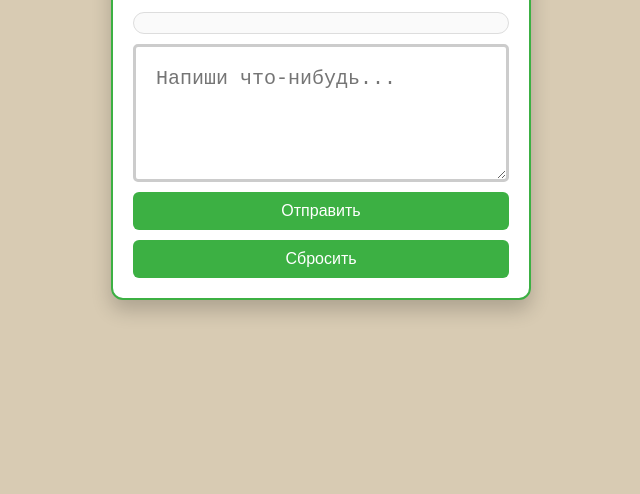
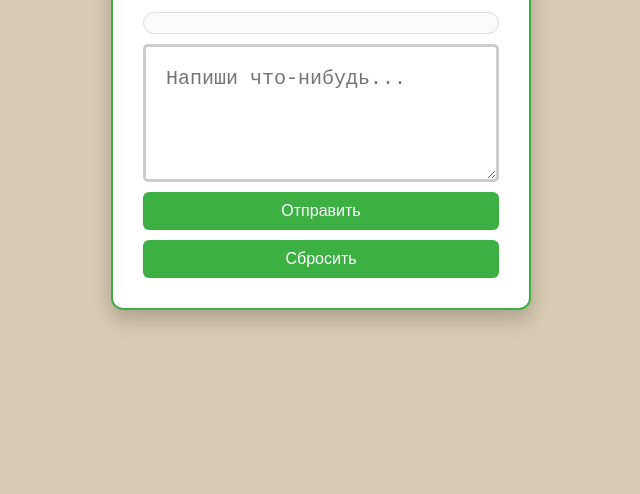
Before and after one commit to Tofik-San/tofgreen-chat, a website: page public/index.html in a window 1280 px wide. Shown: the part 306-800 px from the top of the page, without its empty margins (319-959 px from the left). Drawn offline with Linux system fonts and the light colour scheme.

Commit message:
Update style.css

```diff
--- a/public/style.css
+++ b/public/style.css
@@ -14,8 +14,8 @@ body {
     background-color: #fff;
     border: 2px solid #3cb043;
     border-radius: 12px;
-    padding: 20px;
-    width: 50vw;
+    padding: 30px;
+    width: 95vw;
     max-width: 420px;
     box-sizing: border-box;
     box-shadow: 0 10px 20px rgba(0, 0, 0, 0.2);
```
